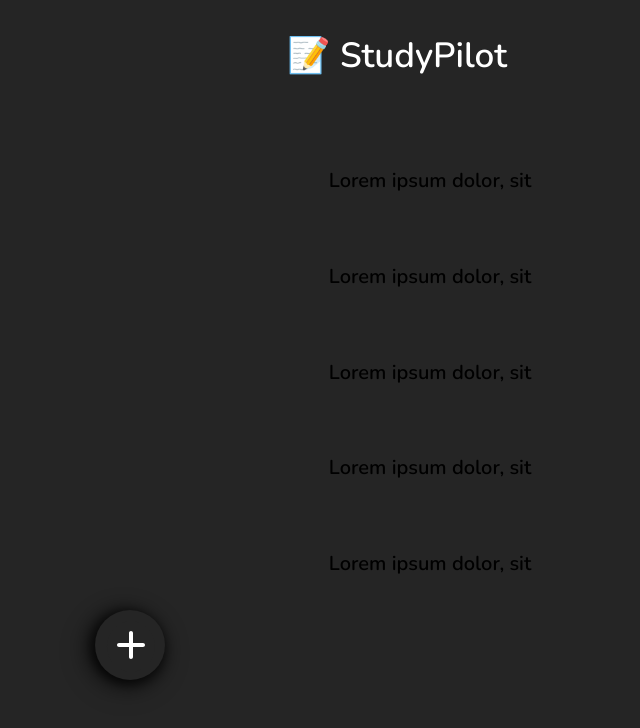
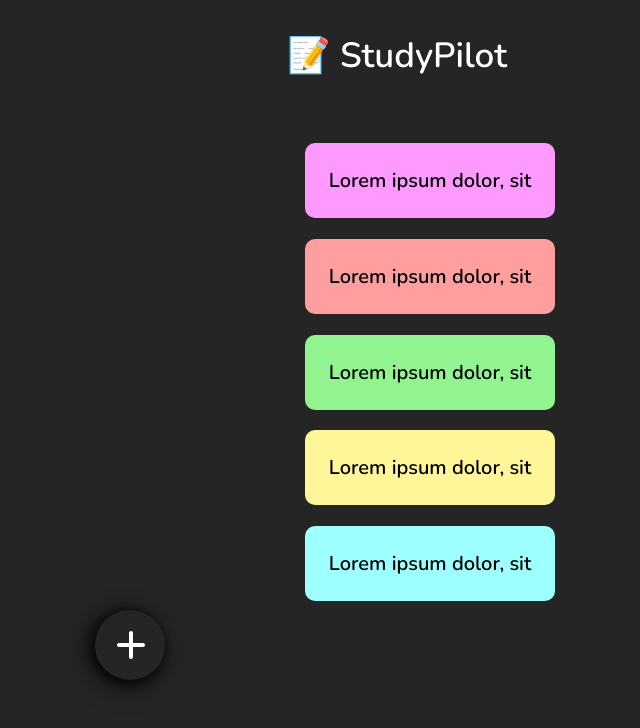
Before and after one commit to Utkarsh-1104/studyPilot, a Node server app: page /list in a window 1280 px wide. Shown: the top 728 px of the page, without its empty margins (210-850 px from the left). Run offline with Node 20, Linux system fonts and the light colour scheme; some libraries are stand-ins or nearby versions.

Commit message:
list styles

```diff
--- a/public/css/style.css
+++ b/public/css/style.css
@@ -76,3 +76,18 @@ body {
     font-family: Nunito;
     font-size: 20px;
 }
+.list-box:nth-child(5n+1) {
+    background: #FD99FF;
+}
+.list-box:nth-child(5n+2) {
+    background: #FF9E9E;
+}
+.list-box:nth-child(5n+3) {
+    background: #91F48F;
+}
+.list-box:nth-child(5n+4) {
+    background: #FFF599;
+}
+.list-box:nth-child(5n+5) {
+    background: #9EFFFF;
+}
```
